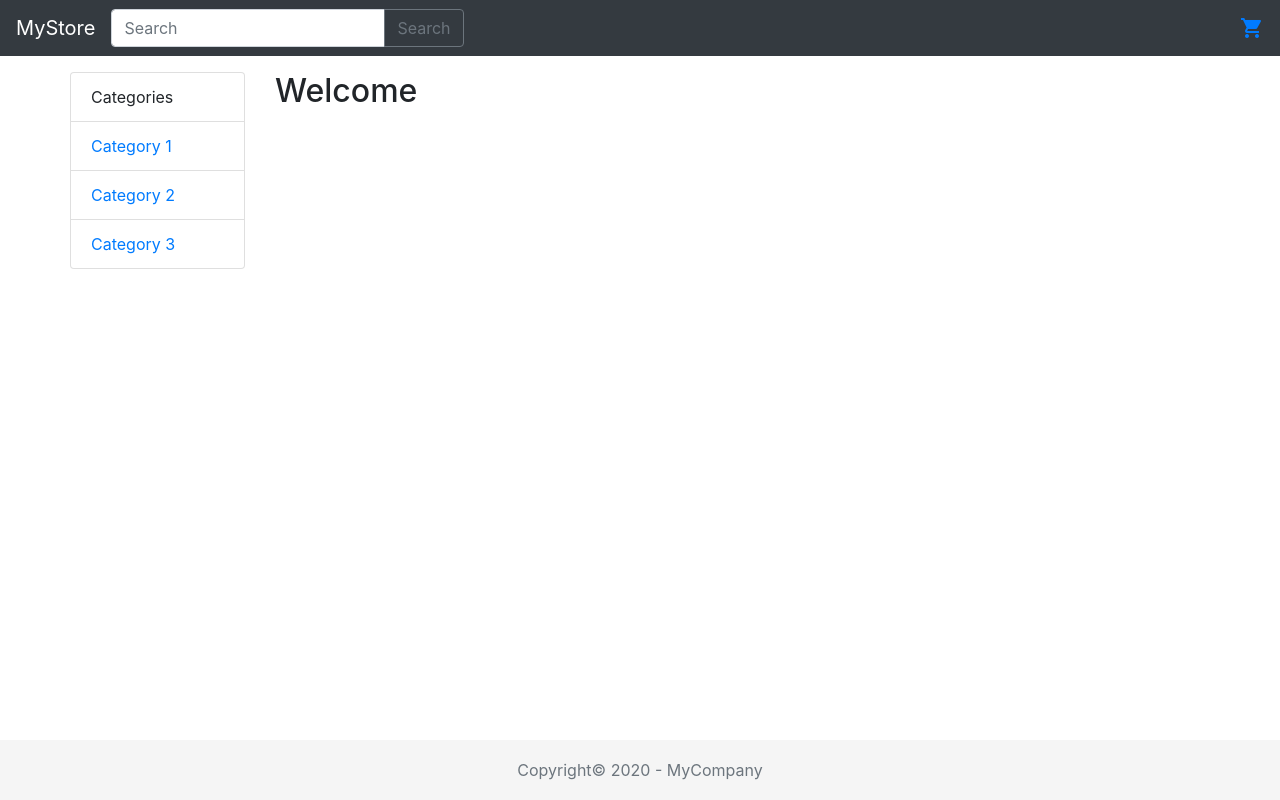
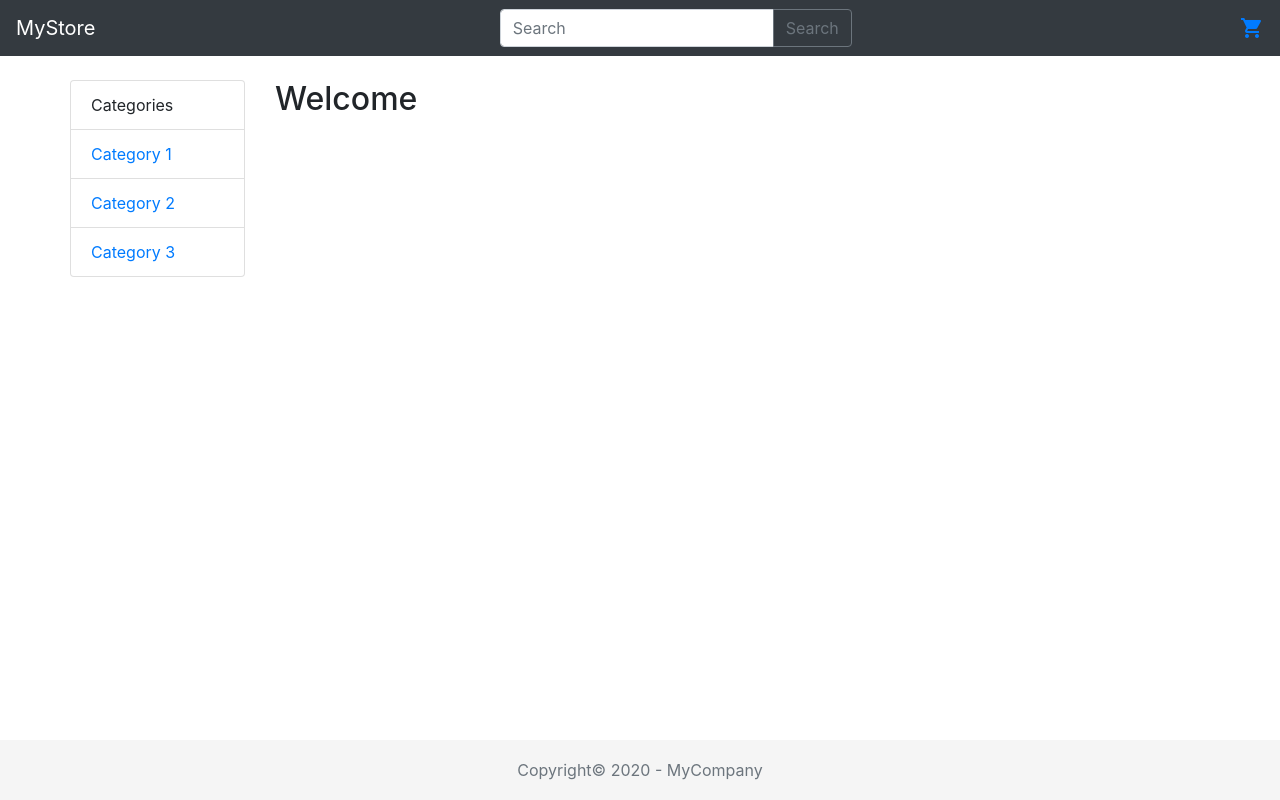
Before and after one commit to inaci0314/m533-frontend-prototype, an Angular app: page / in a window 1280 px wide. Built offline with nearby package versions, Linux system fonts and the light colour scheme.

Commit message:
centered search bar and adjusted body margin

```diff
--- a/src/app/top-bar/top-bar.component.html
+++ b/src/app/top-bar/top-bar.component.html
@@ -1,7 +1,7 @@
 <nav class="navbar navbar-expand-md navbar-dark fixed-top bg-dark">
     <a class="navbar-brand btn-link" routerLink="/">MyStore</a>
     <!-- Search bar -->
-    <form class="form-inline mr-auto">
+    <form class="form-inline mr-auto ml-auto">
         <div class="input-group">
             <input class="form-control" type="text" placeholder="Search" aria-label="Search">
             <!-- Button -->
--- a/src/styles.scss
+++ b/src/styles.scss
@@ -1,5 +1,5 @@
 /* You can add global styles to this file, and also import other style files */
 
 body {
-    padding-top: 4.5rem;
+    padding-top: 5rem;
 }
```
